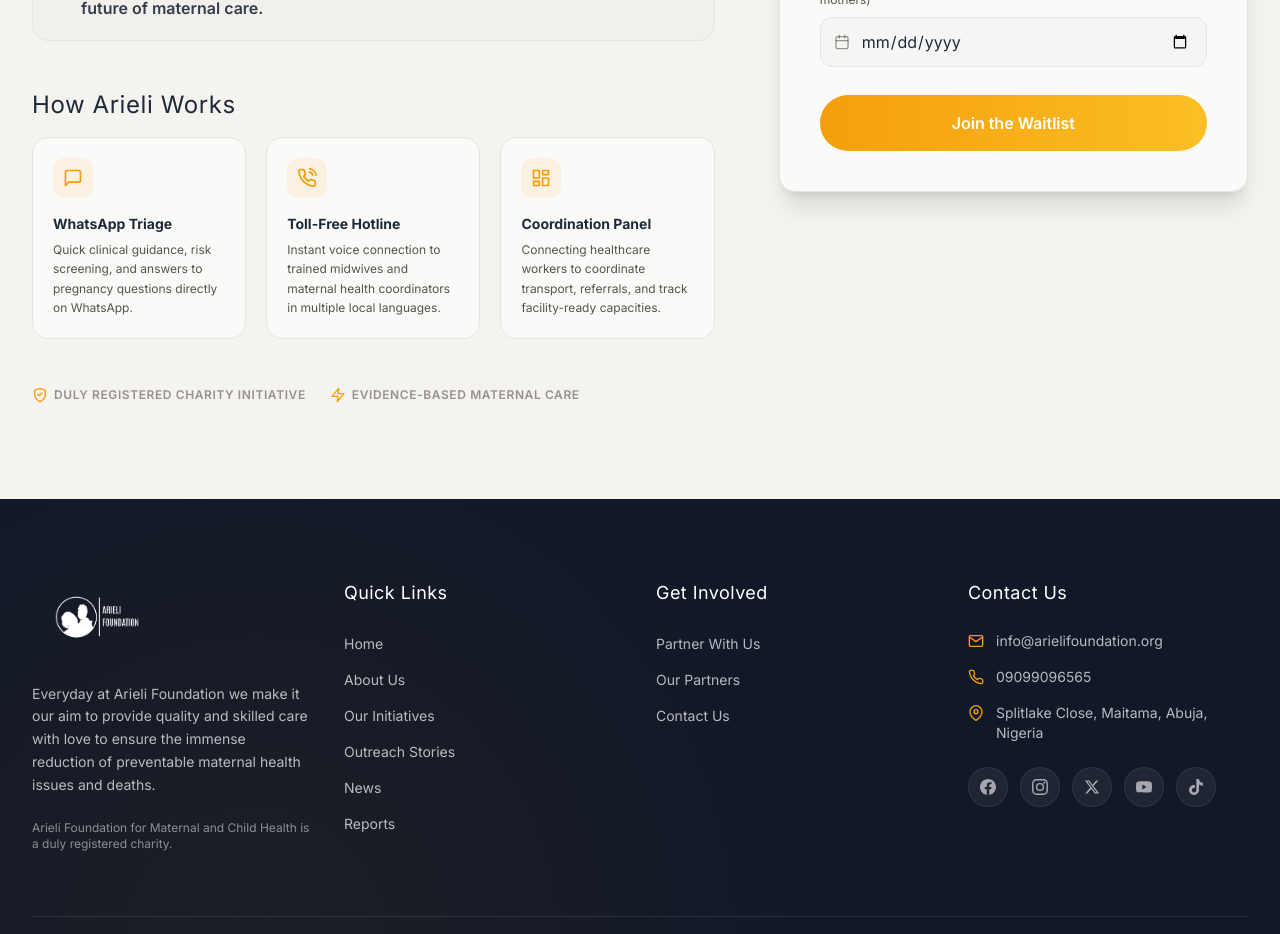
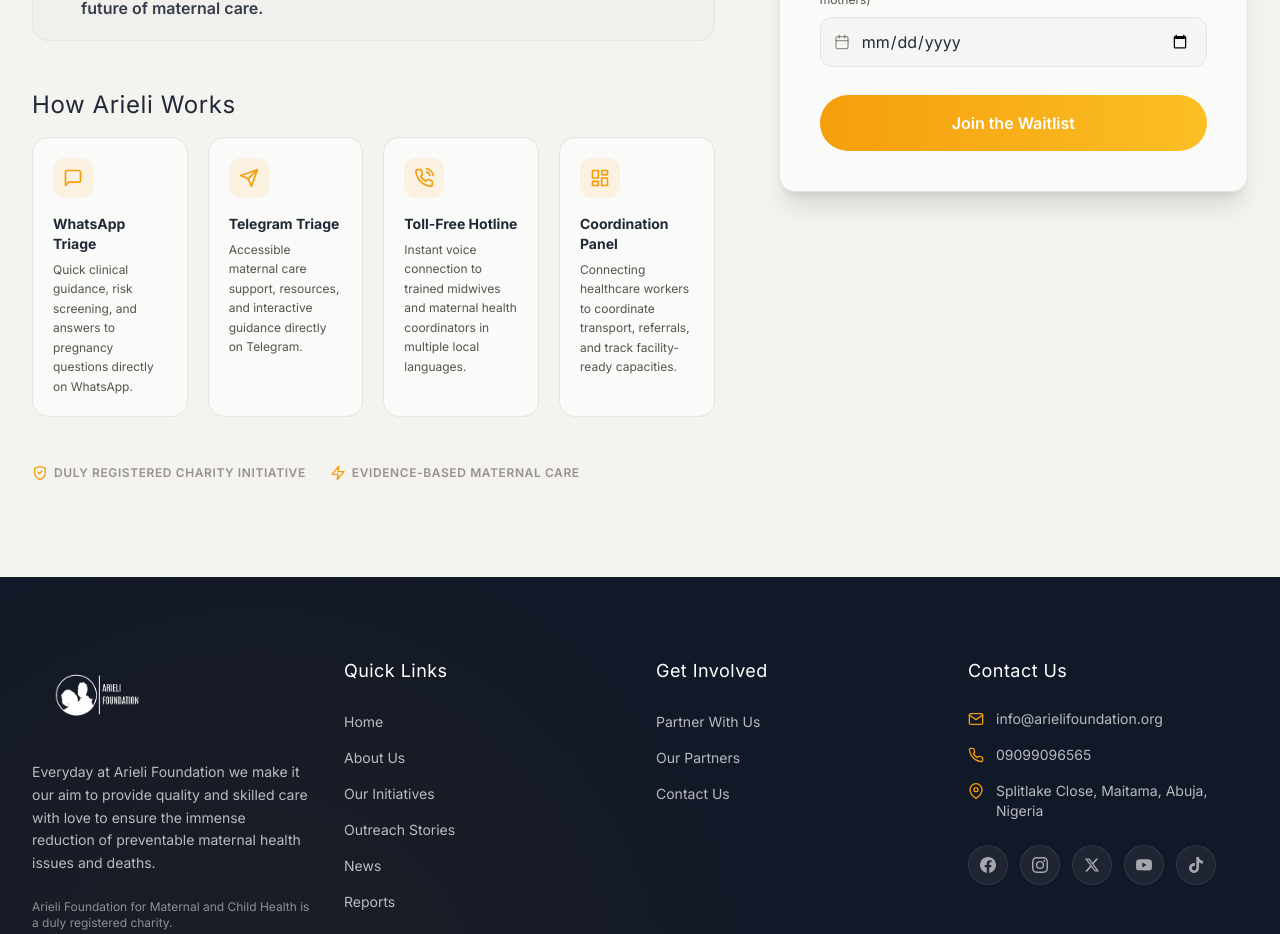
Before and after one commit to arielifoundation/arielifoundation, a Next.js app: page /initiatives/arielicare in a window 1280 px wide. Shown: the part 780-1714 px from the top of the page. Built offline with nearby package versions, Linux system fonts and the light colour scheme; no server answers.

Commit message:
Add Telegram Triage card under How Arieli Works section on waitlist page

```diff
--- a/app/initiatives/arielicare/page.tsx
+++ b/app/initiatives/arielicare/page.tsx
@@ -20,6 +20,13 @@
 const MessageSquareIcon = ({ className = "w-5 h-5" }: { className?: string }) => (
   <svg className={className} fill="none" viewBox="0 0 24 24" stroke="currentColor" strokeWidth={2} strokeLinecap="round" strokeLinejoin="round">
     <path d="M21 15a2 2 0 0 1-2 2H7l-4 4V5a2 2 0 0 1 2-2h14a2 2 0 0 1 2 2z" />
+  </svg>
+)
+
+const SendIcon = ({ className = "w-5 h-5" }: { className?: string }) => (
+  <svg className={className} fill="none" viewBox="0 0 24 24" stroke="currentColor" strokeWidth={2} strokeLinecap="round" strokeLinejoin="round">
+    <line x1="22" y1="2" x2="11" y2="13" />
+    <polygon points="22 2 15 22 11 13 2 9 22 2" />
   </svg>
 )
 
@@ -125,7 +132,7 @@
                 How Arieli Works
               </h3>
 
-              <div className="grid sm:grid-cols-3 gap-5">
+              <div className="grid sm:grid-cols-2 lg:grid-cols-4 gap-5">
                 {/* Pillar 1: WhatsApp */}
                 <div className="p-5 rounded-xl bg-card border border-border dark:border-white/5 hover:border-orange/30 dark:hover:border-orange/20 transition-all duration-300 hover:shadow-lg shadow-black/5 hover:-translate-y-0.5">
                   <div className="w-10 h-10 rounded-lg bg-orange/10 flex items-center justify-center mb-4 text-orange">
@@ -137,7 +144,18 @@
                   </p>
                 </div>
 
-                {/* Pillar 2: Toll-Free */}
+                {/* Pillar 2: Telegram */}
+                <div className="p-5 rounded-xl bg-card border border-border dark:border-white/5 hover:border-orange/30 dark:hover:border-orange/20 transition-all duration-300 hover:shadow-lg shadow-black/5 hover:-translate-y-0.5">
+                  <div className="w-10 h-10 rounded-lg bg-orange/10 flex items-center justify-center mb-4 text-orange">
+                    <SendIcon className="w-5 h-5" />
+                  </div>
+                  <h4 className="text-foreground font-bold text-sm mb-1.5">Telegram Triage</h4>
+                  <p className="text-muted-foreground text-xs leading-relaxed">
+                    Accessible maternal care support, resources, and interactive guidance directly on Telegram.
+                  </p>
+                </div>
+
+                {/* Pillar 3: Toll-Free */}
                 <div className="p-5 rounded-xl bg-card border border-border dark:border-white/5 hover:border-orange/30 dark:hover:border-orange/20 transition-all duration-300 hover:shadow-lg shadow-black/5 hover:-translate-y-0.5">
                   <div className="w-10 h-10 rounded-lg bg-orange/10 flex items-center justify-center mb-4 text-orange">
                     <PhoneCallIcon className="w-5 h-5" />
@@ -148,7 +166,7 @@
                   </p>
                 </div>
 
-                {/* Pillar 3: Dashboard */}
+                {/* Pillar 4: Dashboard */}
                 <div className="p-5 rounded-xl bg-card border border-border dark:border-white/5 hover:border-orange/30 dark:hover:border-orange/20 transition-all duration-300 hover:shadow-lg shadow-black/5 hover:-translate-y-0.5">
                   <div className="w-10 h-10 rounded-lg bg-orange/10 flex items-center justify-center mb-4 text-orange">
                     <LayoutDashboardIcon className="w-5 h-5" />
```
